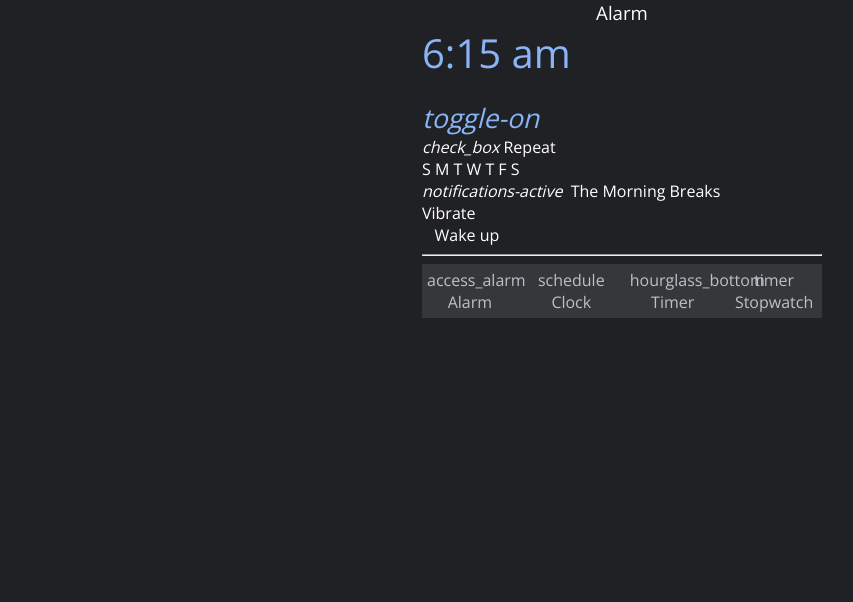
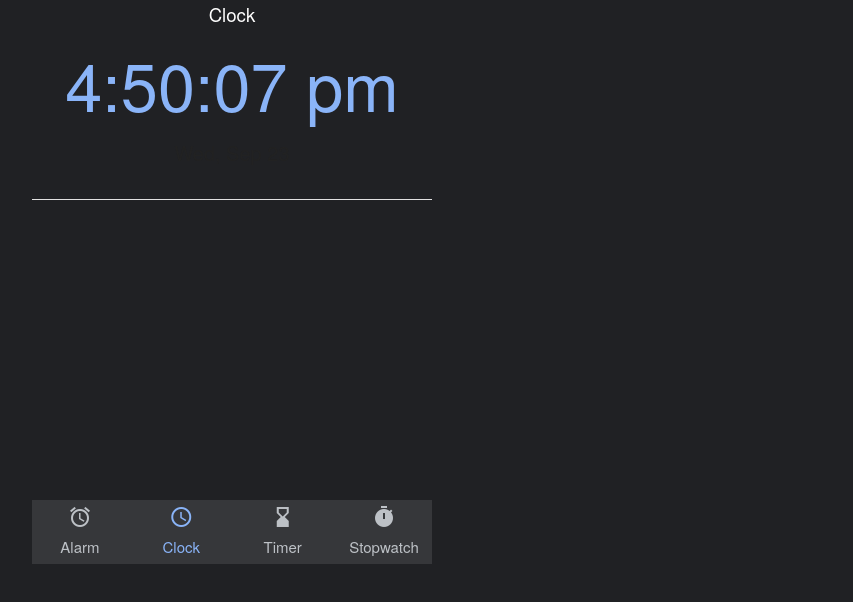
Before and after one commit to bdemann/ts-timer, a website with bundled scripts: page index.html in a window 1280 px wide. Shown: the whole page, without its empty margins (18-871 px from the left). Built offline with nearby package versions, Linux system fonts and the light colour scheme; files whose address does not match are found by name.

Commit message:
HTMLElements are working now. Clock runs

```diff
--- a/css/styles.css
+++ b/css/styles.css
@@ -1,10 +1,14 @@
 @import url('https://fonts.googleapis.com/css2?family=Open+Sans&display=swap');
 @import url('https://fonts.googleapis.com/icon?family=Material+Icons');
+
+:root {
+    --bodyColor: white;
+}
 
 body {
     background-color: #202124;
     max-width: 500px;
     margin: auto;
     font-family: 'Open Sans', sans-serif;
-    color: white;
+    color: var(--bodyColor);
 }
--- a/elements/time-alarm.ts
+++ b/elements/time-alarm.ts
@@ -1,11 +1,12 @@
 import {
     html,
-    LitElement
-} from 'lit-element'
+    render as litRender,
+} from 'lit-html';
 
-class TIMEAlarm extends LitElement {
-    constructor() {
-        super();
+class TIMEAlarm extends HTMLElement {
+
+    connectedCallback() {
+        litRender(this.render(), this);
     }
 
     render() {
--- a/elements/time-app.ts
+++ b/elements/time-app.ts
@@ -1,7 +1,11 @@
 import {
     html,
-    LitElement
-} from 'lit-element'
+    render as litRender,
+} from 'lit-html'
+
+import {
+   capitalize
+} from '../ts/utils';
 
 import './time-alarm'
 import './time-clock'
@@ -14,50 +18,36 @@ enum App{
 
 type apptype = 'alarm' | 'timer' | 'clock' | 'stopwatch'
 
-let thing : apptype
+class TIMEApp extends HTMLElement {
 
-class TIMEApp extends LitElement {
+    currentDisplayType: apptype
 
-    constructor() {
-        super();
+    connectedCallback() {
         this.setup();
+        litRender(this.render(), this)
     }
 
     setup(){
-        return
-        for (let i in App) {
-            // TODO make these be bound to the elements instead of this
-            if (!isNaN(parseInt(i))) {
-                document.getElementById(App[i] + '-app').style.display = 'none';
-                document.getElementById(App[i] + '-button').classList.remove('active');
-            }
-        }
-        document.getElementById('clock-app').style.display = 'block';
-        document.getElementById('clock-button').classList.add('active')
+        this.currentDisplayType = 'clock'
+        return;
     }
 
-    showApp(app: App) {
-        console.log("This is the handler");
-        return
-        for (let i in App) {
-            if (!isNaN(parseInt(i))) {
-                document.getElementById(App[i] + '-app').style.display = 'none';
-                document.getElementById(App[i] + '-button').classList.remove('active');
-            }
+    setDisplay(display: apptype) {
+        this.currentDisplayType = display;
+        litRender(this.render(), this);
+    }
+
+    isSelected(display: apptype) {
+        if (display === this.currentDisplayType) {
+            return 'selected-app'
         }
-        document.getElementById(App[app] + '-app').style.display = 'block';
-        document.getElementById(App[app] + '-button').classList.add('active')
+        return ''
     }
 
     render() {
         return html`
-        <link rel="stylesheet" href="css/normalize.css">
-        <link rel="stylesheet" href="css/skeleton.css">
+        <style>
 
-        <link href="node_modules/material-components-web/dist/material-components-web.min.css" rel="stylesheet">
-        <script src="node_modules/material-components-web/dist/material-components-web.min.js"></script>
-
-        <style>
             #app-menu {
                 padding: 5px;
                 background-color: #36373a;
@@ -85,29 +75,31 @@ class TIMEApp extends LitElement {
                 text-align: center;
                 font-size: 14pt;
             }
+
         </style>
+
         <div id="app" class="container">
-            <div class="app-body">
-                <div class='app-title'>Alarm</div>
-                <time-alarm id="alarm-app"></time-alarm>
-                <time-clock id="clock-app"></time-clock>
-                <time-timer id="timer-app"></time-timer>
-                <time-stopwatch id="stopwatch-app"></time-stopwatch>
+            <div id="app-body">
+                <div class='app-title'>${capitalize(this.currentDisplayType)}</div>
+                <time-alarm id="alarm-app" ?hidden=${this.currentDisplayType !== 'alarm'}></time-alarm>
+                <time-clock id="clock-app" ?hidden=${this.currentDisplayType !== 'clock'}></time-clock>
+                <time-timer id="timer-app" ?hidden=${this.currentDisplayType !== 'timer'}></time-timer>
+                <time-stopwatch id="stopwatch-app" ?hidden=${this.currentDisplayType !== 'stopwatch'}></time-stopwatch>
             </div>
             <div id="app-menu" class="row">
-                <div class="app-button three columns" id="alarm-button" @click="${() => this.showApp(App.alarm)}">
+                <div class="app-button three columns ${this.isSelected("alarm")}" id="alarm-button" @click="${() => this.setDisplay("alarm")}">
                     <span class="material-icons">access_alarm</span>
                     <br>Alarm
                 </div>
-                <div class="app-button three columns" id="clock-button" @click=${() => this.showApp(App.clock)}>
+                <div class="app-button three columns ${this.isSelected("clock")}" id="clock-button" @click=${() => this.setDisplay("clock")}>
                     <span class="material-icons">schedule</span>
                     <br>Clock
                 </div>
-                <div class="app-button three columns" id="timer-button" @click=${() => this.showApp(App.timer)}>
+                <div class="app-button three columns ${this.isSelected("timer")}" id="timer-button" @click=${() => this.setDisplay("timer")}>
                     <span class="material-icons">hourglass_bottom</span>
                     <br>Timer
                 </div>
-                <div class="app-button three columns" id="stopwatch-button" @click=${() => this.showApp(App.stopwatch)}>
+                <div class="app-button three columns ${this.isSelected("stopwatch")}" id="stopwatch-button" @click=${() => this.setDisplay("stopwatch")}>
                     <span class="material-icons">timer</span>
                     <br>Stopwatch
                 </div>
--- a/elements/time-clock.ts
+++ b/elements/time-clock.ts
@@ -1,12 +1,52 @@
 import {
     html,
-    LitElement
-} from 'lit-element'
+    render as litRender,
+} from 'lit-html'
 
 class TIMEClock extends HTMLElement {
+    twelveHour: boolean;
+    time: Date;
+
     constructor() {
         super();
+        this.twelveHour = true;
+        this.time = new Date()
+        // this.time = new Date(2018, 0O5, 0O5, 24, 59, 42, 11);
     }
+
+    toTimeString() {
+        if (this.twelveHour) {
+            let meridiem = (this.time.getHours() > 11 ? 'pm': 'am');
+            let hours = (this.time.getHours() > 12 ? this.time.getHours() - 12: (this.time.getHours() === 0 ? 12 : this.time.getHours()));
+            return `${hours}:${this.formatMinutes(this.time.getMinutes())}:${this.formatMinutes(this.time.getSeconds())} ${meridiem}`;
+        } else {
+            return `${this.time.getHours}:${this.formatMinutes(this.time.getMinutes())}`;
+        }
+    }
+
+    updateClock(self: TIMEClock) {
+        this.time = new Date();
+        litRender(self.render(), self);
+    }
+
+    formatMinutes(minutes: number) {
+        let minuteString = minutes.toString();
+        if (minuteString.length === 1) {
+            return `0${minuteString}`
+        }
+        else return minuteString
+    }
+
+    connectedCallback() {
+        litRender(this.render(), this);
+        setInterval(() => this.updateClock(this), 1000);
+    }
+
+    // timeToString() {
+    //     if (this.twelveHour) {
+    //         return `${this.time.getHours()}:${this.time.getMinutes() ${this.time.}} `
+    //     }
+    // }
 
     render() {
         return html`
@@ -26,7 +66,7 @@ class TIMEClock extends HTMLElement {
                 <div id="clock">
                     <div id="main-clock">
                         <div class="row">
-                            <div class="twelve columns" id="main-clock-time">4:12 PM</div>
+                            <div class="twelve columns" id="main-clock-time">${this.toTimeString()}</div>
                         </div>
                         <div id="main-clock-date">Wed, Sep 23</div>
                     </div>
--- a/elements/time-stopwatch.ts
+++ b/elements/time-stopwatch.ts
@@ -1,11 +1,12 @@
 import {
     html,
-    LitElement
-} from 'lit-element'
+    render as litRender,
+} from 'lit-html';
 
 class TIMEStopwatch extends HTMLElement {
-    constructor() {
-        super();
+
+    connectedCallback() {
+        litRender(this.render(), this);
     }
 
     render() {
--- a/elements/time-timer.ts
+++ b/elements/time-timer.ts
@@ -1,11 +1,12 @@
 import {
     html,
-    LitElement
-} from 'lit-element'
+    render as litRender,
+} from 'lit-html'
 
 class TIMETimer extends HTMLElement {
-    constructor() {
-        super();
+
+    connectedCallback() {
+        litRender(this.render(), this);
     }
 
     render() {
--- a/index.html
+++ b/index.html
@@ -1,7 +1,11 @@
 <!doctype html>
 <html>
     <head>
+        <link href="https://fonts.googleapis.com/icon?family=Material+Icons"
+      rel="stylesheet">
         <script type="module" src="elements/time-app.ts"></script>
+        <link rel="stylesheet" href="css/normalize.css">
+        <link rel="stylesheet" href="css/skeleton.css">
         <link rel="stylesheet" href="css/styles.css">
     </head>
     <body>
--- a/package.json
+++ b/package.json
@@ -9,9 +9,7 @@
   "author": "Benjamin DeMann <benjamin.demann@gmail.com>",
   "license": "MIT",
   "dependencies": {
-    "lit-element": "^2.4.0",
     "lit-html": "^1.3.0",
-    "material-components-web": "^7.0.0",
     "zwitterion": "0.45.0"
   }
 }
--- /dev/null
+++ b/ts/utils.ts
@@ -0,0 +1,3 @@
+export function capitalize(string: string) {
+    return string.charAt(0).toUpperCase() + string.slice(1);
+}
```
Also changed, not shown: elements/time-test.ts (added, +25 -0 lines), test.html (added, +11 -0 lines), 1 other file.
